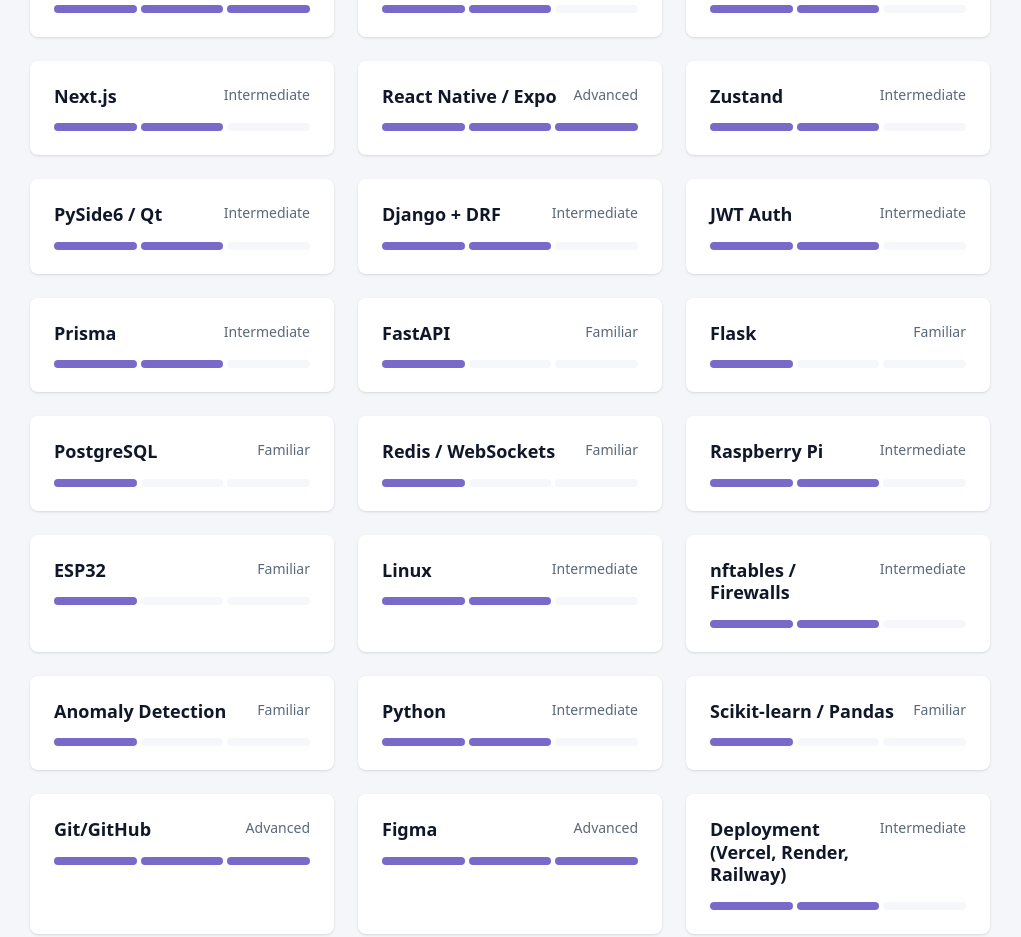
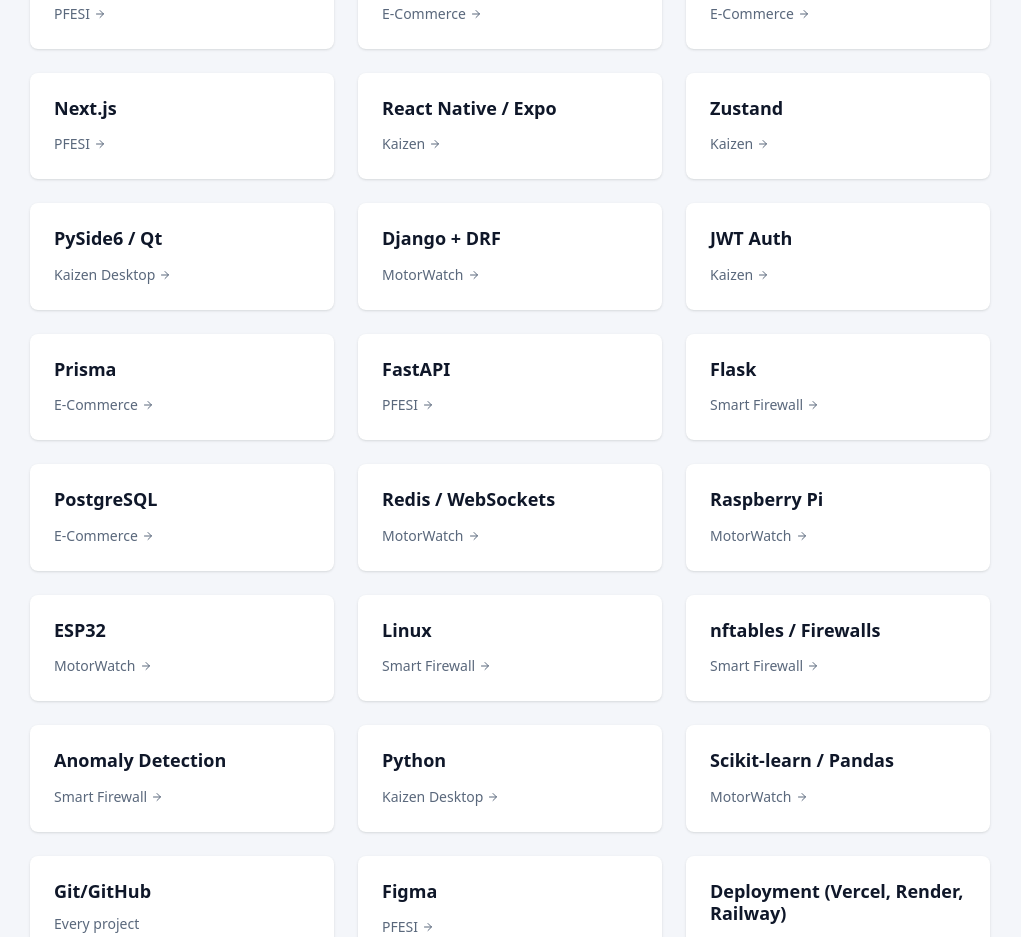
Before and after one commit to ZakariaRyadh/Portfolio, a React (Vite) app: page / in a window 1280 px wide. Shown: the part 1860-2797 px from the top of the page, without its empty margins (130-1151 px from the left). Built offline with nearby package versions, Linux system fonts and the light colour scheme.

Commit message:
Skills: show main project instead of a level

```diff
--- a/src/components/SkillsSection.jsx
+++ b/src/components/SkillsSection.jsx
@@ -1,50 +1,53 @@
 import { useState } from "react";
+import { Link } from "react-router-dom";
+import { ArrowRight } from "lucide-react";
 import { cn } from "../lib/utils";
+import { projects } from "../data/projects";
 
-// level: 3 = Advanced, 2 = Intermediate, 1 = Familiar
+// project: slug of the main project that used the skill (null = every project)
 const skills = [
   // Frontend
-  { name: "React", level: 3, category: "frontend" },
-  { name: "TypeScript", level: 2, category: "frontend" },
-  { name: "Tailwind CSS", level: 2, category: "frontend" },
-  { name: "Next.js", level: 2, category: "frontend" },
+  { name: "React", project: "pfesi", category: "frontend" },
+  { name: "TypeScript", project: "e-commerce", category: "frontend" },
+  { name: "Tailwind CSS", project: "e-commerce", category: "frontend" },
+  { name: "Next.js", project: "pfesi", category: "frontend" },
 
   // Mobile
-  { name: "React Native / Expo", level: 3, category: "mobile" },
-  { name: "Zustand", level: 2, category: "mobile" },
+  { name: "React Native / Expo", project: "kaizen", category: "mobile" },
+  { name: "Zustand", project: "kaizen", category: "mobile" },
 
   // Desktop
-  { name: "PySide6 / Qt", level: 2, category: "desktop" },
+  { name: "PySide6 / Qt", project: "kaizen-desktop", category: "desktop" },
 
   // Backend
-  { name: "Django + DRF", level: 2, category: "backend" },
-  { name: "JWT Auth", level: 2, category: "backend" },
-  { name: "Prisma", level: 2, category: "backend" },
-  { name: "FastAPI", level: 1, category: "backend" },
-  { name: "Flask", level: 1, category: "backend" },
-  { name: "PostgreSQL", level: 1, category: "backend" },
-  { name: "Redis / WebSockets", level: 1, category: "backend" },
+  { name: "Django + DRF", project: "motorwatch", category: "backend" },
+  { name: "JWT Auth", project: "kaizen", category: "backend" },
+  { name: "Prisma", project: "e-commerce", category: "backend" },
+  { name: "FastAPI", project: "pfesi", category: "backend" },
+  { name: "Flask", project: "smart-firewall", category: "backend" },
+  { name: "PostgreSQL", project: "e-commerce", category: "backend" },
+  { name: "Redis / WebSockets", project: "motorwatch", category: "backend" },
 
   // IoT
-  { name: "Raspberry Pi", level: 2, category: "iot" },
-  { name: "ESP32", level: 1, category: "iot" },
+  { name: "Raspberry Pi", project: "motorwatch", category: "iot" },
+  { name: "ESP32", project: "motorwatch", category: "iot" },
 
   // Security
-  { name: "Linux", level: 2, category: "security" },
-  { name: "nftables / Firewalls", level: 2, category: "security" },
-  { name: "Anomaly Detection", level: 1, category: "security" },
+  { name: "Linux", project: "smart-firewall", category: "security" },
+  { name: "nftables / Firewalls", project: "smart-firewall", category: "security" },
+  { name: "Anomaly Detection", project: "smart-firewall", category: "security" },
 
   // Machine Learning
-  { name: "Python", level: 2, category: "ml" },
-  { name: "Scikit-learn / Pandas", level: 1, category: "ml" },
+  { name: "Python", project: "kaizen-desktop", category: "ml" },
+  { name: "Scikit-learn / Pandas", project: "motorwatch", category: "ml" },
 
   // Tools
-  { name: "Git/GitHub", level: 3, category: "tools" },
-  { name: "Figma", level: 3, category: "tools" },
-  { name: "Deployment (Vercel, Render, Railway)", level: 2, category: "tools" },
+  { name: "Git/GitHub", project: null, category: "tools" },
+  { name: "Figma", project: "pfesi", category: "tools" },
+  { name: "Deployment (Vercel, Render, Railway)", project: "kaizen", category: "tools" },
 ];
 
-const levelNames = { 3: "Advanced", 2: "Intermediate", 1: "Familiar" };
+const titleOf = Object.fromEntries(projects.map((p) => [p.slug, p.title]));
 
 const categories = ["all", "frontend", "mobile", "desktop", "backend", "ml", "iot", "security", "tools"];
 const labels = { ml: "ML", iot: "IoT" };
@@ -85,26 +88,20 @@ export const SkillsSection = () => {
               key={skill.name}
               className="bg-card p-3 sm:p-6 rounded-lg shadow card-hover text-left"
             >
-              <div className="flex items-start justify-between gap-2 mb-2 sm:mb-4">
-                <h3 className="font-semibold text-sm sm:text-lg leading-tight">
-                  {skill.name}
-                </h3>
-                <span className="text-xs sm:text-sm text-muted-foreground shrink-0">
-                  {levelNames[skill.level]}
-                </span>
-              </div>
-
-              <div className="grid grid-cols-3 gap-1">
-                {[1, 2, 3].map((step) => (
-                  <div
-                    key={step}
-                    className={cn(
-                      "h-1.5 sm:h-2 rounded-full",
-                      step <= skill.level ? "bg-primary" : "bg-secondary/50"
-                    )}
-                  />
-                ))}
-              </div>
+              <h3 className="font-semibold text-sm sm:text-lg leading-tight mb-2 sm:mb-3">
+                {skill.name}
+              </h3>
+              {skill.project ? (
+                <Link
+                  to={`/projects/${skill.project}`}
+                  className="group inline-flex items-center gap-1 text-xs sm:text-sm text-muted-foreground hover:text-primary transition-colors"
+                >
+                  {titleOf[skill.project]}
+                  <ArrowRight className="h-3 w-3 transition-transform group-hover:translate-x-0.5" />
+                </Link>
+              ) : (
+                <p className="text-xs sm:text-sm text-muted-foreground">Every project</p>
+              )}
             </div>
           ))}
         </div>
```
